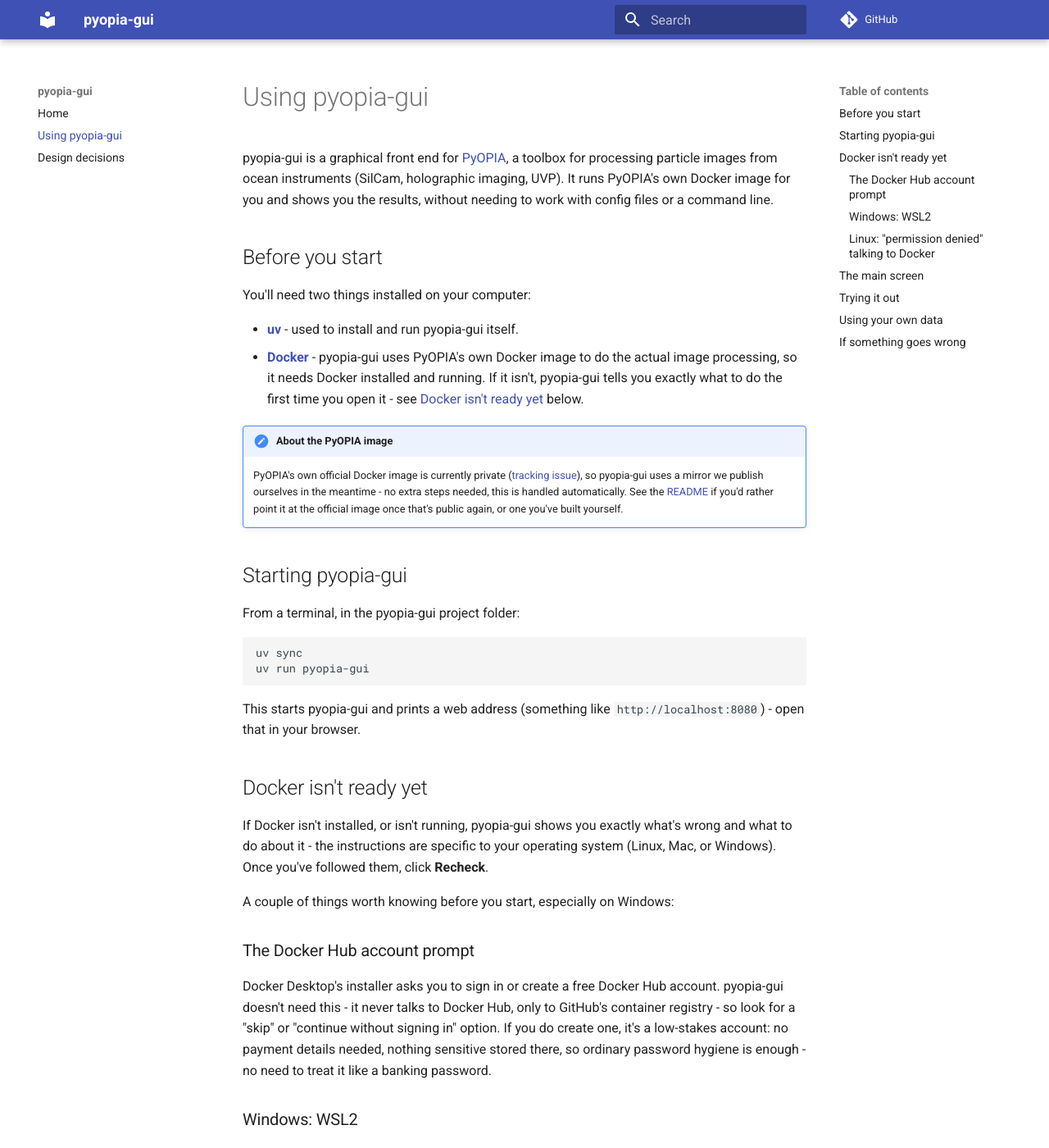
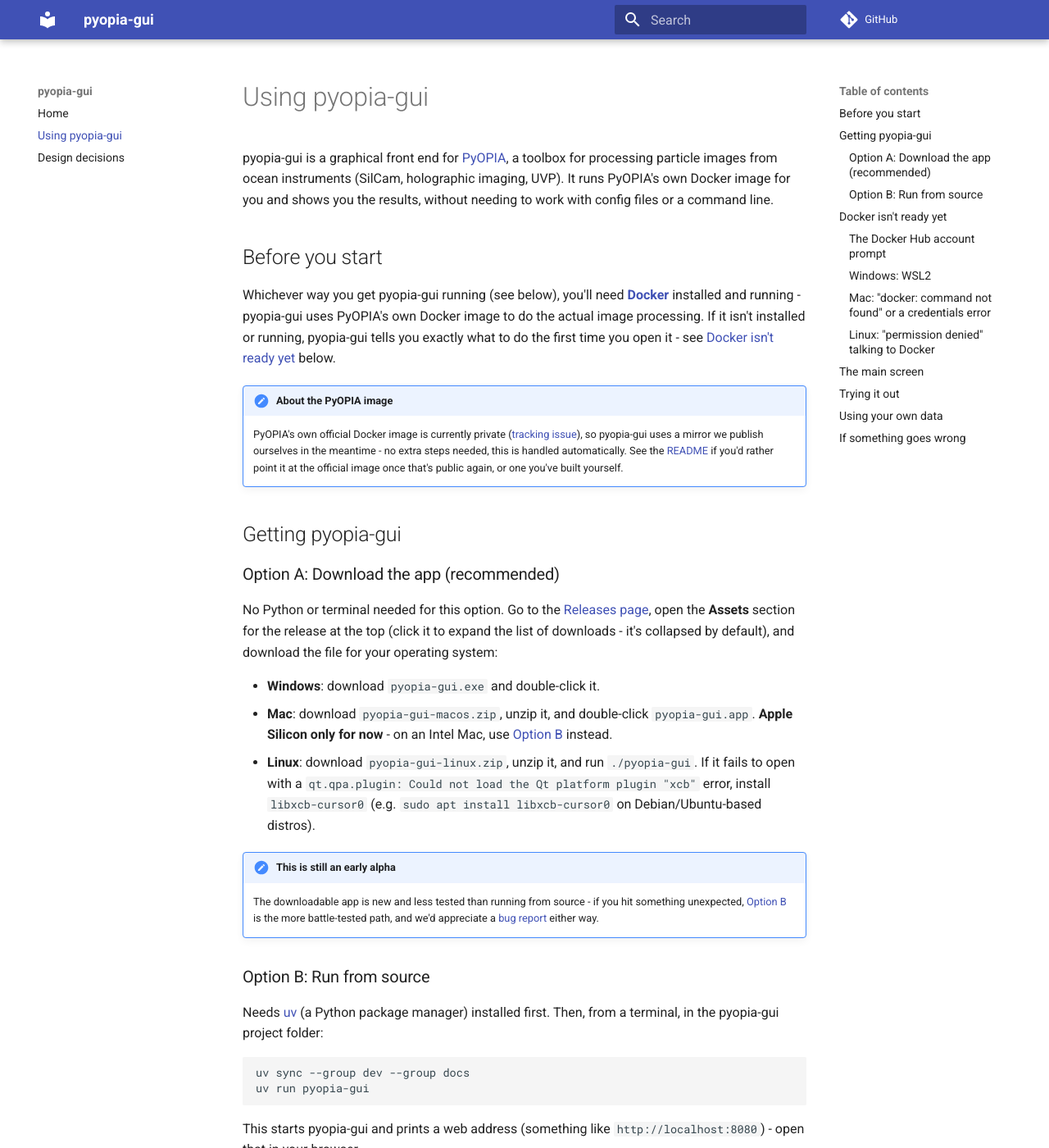
Before and after one commit to nimmo-smith-technologies/pyopia-gui, an MkDocs documentation site: the page built from docs/usage.md, in a window 1280 px wide and 1400 px high. Shown: the whole window at 82% size. Built offline with MkDocs 1.6.1 and Material for MkDocs 9.7.7, drawn with Linux system fonts in a browser that asks for light colours; comment, search, counter and statistics services are not loaded; some of the changed text lies outside the part shown.

Commit message:
Document the downloadable app and real macOS/Linux setup snags
Restructure usage.md around two install paths (download vs run from source)
and fold in the Linux xcb, Apple Silicon-only, and macOS Docker CLI/PATH
issues found during real testing. Trim the README's native-app section to
point at the usage guide instead of duplicating it.

````diff
--- a/docs/usage.md
+++ b/docs/usage.md
@@ -7,14 +7,11 @@ without needing to work with config files or a command line.
 
 ## Before you start
 
-You'll need two things installed on your computer:
-
-- **[uv](https://docs.astral.sh/uv/getting-started/installation/)** - used to install
-  and run pyopia-gui itself.
-- **[Docker](https://docs.docker.com/get-started/get-docker/)** - pyopia-gui uses
-  PyOPIA's own Docker image to do the actual image processing, so it needs Docker
-  installed and running. If it isn't, pyopia-gui tells you exactly what to do the
-  first time you open it - see [Docker isn't ready yet](#docker-isnt-ready-yet) below.
+Whichever way you get pyopia-gui running (see below), you'll need
+**[Docker](https://docs.docker.com/get-started/get-docker/)** installed and running -
+pyopia-gui uses PyOPIA's own Docker image to do the actual image processing. If it
+isn't installed or running, pyopia-gui tells you exactly what to do the first time you
+open it - see [Docker isn't ready yet](#docker-isnt-ready-yet) below.
 
 !!! note "About the PyOPIA image"
     PyOPIA's own official Docker image is currently private
@@ -25,12 +22,39 @@ You'll need two things installed on your computer:
     rather point it at the official image once that's public again, or one you've
     built yourself.
 
-## Starting pyopia-gui
+## Getting pyopia-gui
 
-From a terminal, in the pyopia-gui project folder:
+### Option A: Download the app (recommended)
+
+No Python or terminal needed for this option. Go to the
+[Releases page](https://github.com/nimmo-smith-technologies/pyopia-gui/releases),
+open the **Assets** section for the release at the top (click it to expand the list
+of downloads - it's collapsed by default), and download the file for your operating
+system:
+
+- **Windows**: download `pyopia-gui.exe` and double-click it.
+- **Mac**: download `pyopia-gui-macos.zip`, unzip it, and double-click
+  `pyopia-gui.app`. **Apple Silicon only for now** - on an Intel Mac, use
+  [Option B](#option-b-run-from-source) instead.
+- **Linux**: download `pyopia-gui-linux.zip`, unzip it, and run `./pyopia-gui`. If it
+  fails to open with a `qt.qpa.plugin: Could not load the Qt platform plugin "xcb"`
+  error, install `libxcb-cursor0` (e.g. `sudo apt install libxcb-cursor0` on
+  Debian/Ubuntu-based distros).
+
+!!! note "This is still an early alpha"
+    The downloadable app is new and less tested than running from source - if you hit
+    something unexpected, [Option B](#option-b-run-from-source) is the more
+    battle-tested path, and we'd appreciate a
+    [bug report](https://github.com/nimmo-smith-technologies/pyopia-gui/issues) either
+    way.
+
+### Option B: Run from source
+
+Needs [uv](https://docs.astral.sh/uv/getting-started/installation/) (a Python package
+manager) installed first. Then, from a terminal, in the pyopia-gui project folder:
 
 ```bash
-uv sync
+uv sync --group dev --group docs
 uv run pyopia-gui
 ```
 
@@ -93,6 +117,24 @@ If `wsl --install` itself fails:
   Application, or Applications and Services Logs → Microsoft → Windows → Lxss) for
   the actual underlying error - "Catastrophic failure" is just Windows' generic
   wrapper message and doesn't say what really went wrong.
+
+### Mac: "docker: command not found" or a credentials error
+
+If Docker Desktop shows as running but pyopia-gui still says Docker isn't
+installed, or you see `docker: command not found` in a terminal, or later an
+error like `error getting credentials - err: exec: "docker-credential-desktop"
+executable file not found in $PATH`, Docker Desktop's command-line tools never
+got linked onto your PATH - normally a one-time step during its first launch
+that needs your Mac password, which is easy to miss or dismiss. Add its bundled
+tools to your PATH directly:
+
+```bash
+echo 'export PATH="/Applications/Docker.app/Contents/Resources/bin:$PATH"' >> ~/.zshrc
+source ~/.zshrc
+```
+
+Then open a new terminal (or `source ~/.zshrc` in your current one) and try
+again.
 
 ### Linux: "permission denied" talking to Docker
 
````
Also changed, not shown: README.md (+8 -10 lines).
